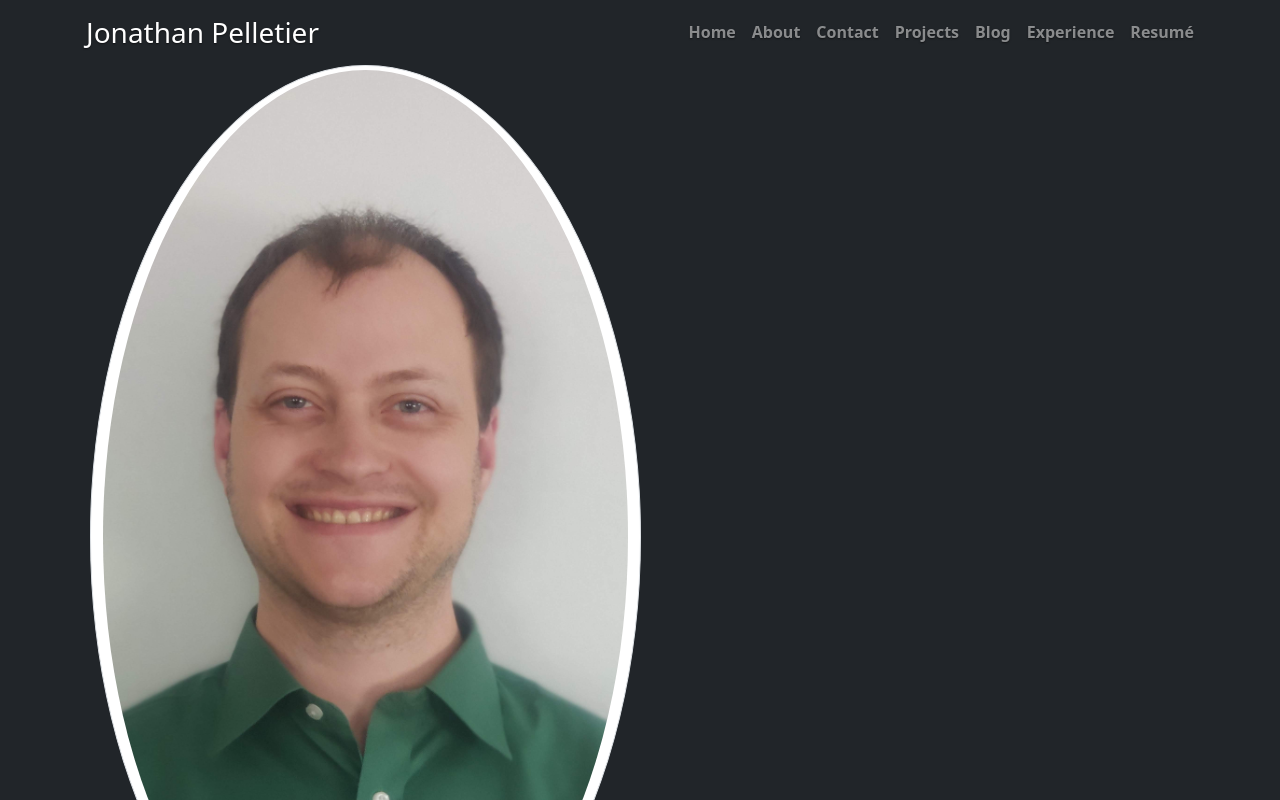
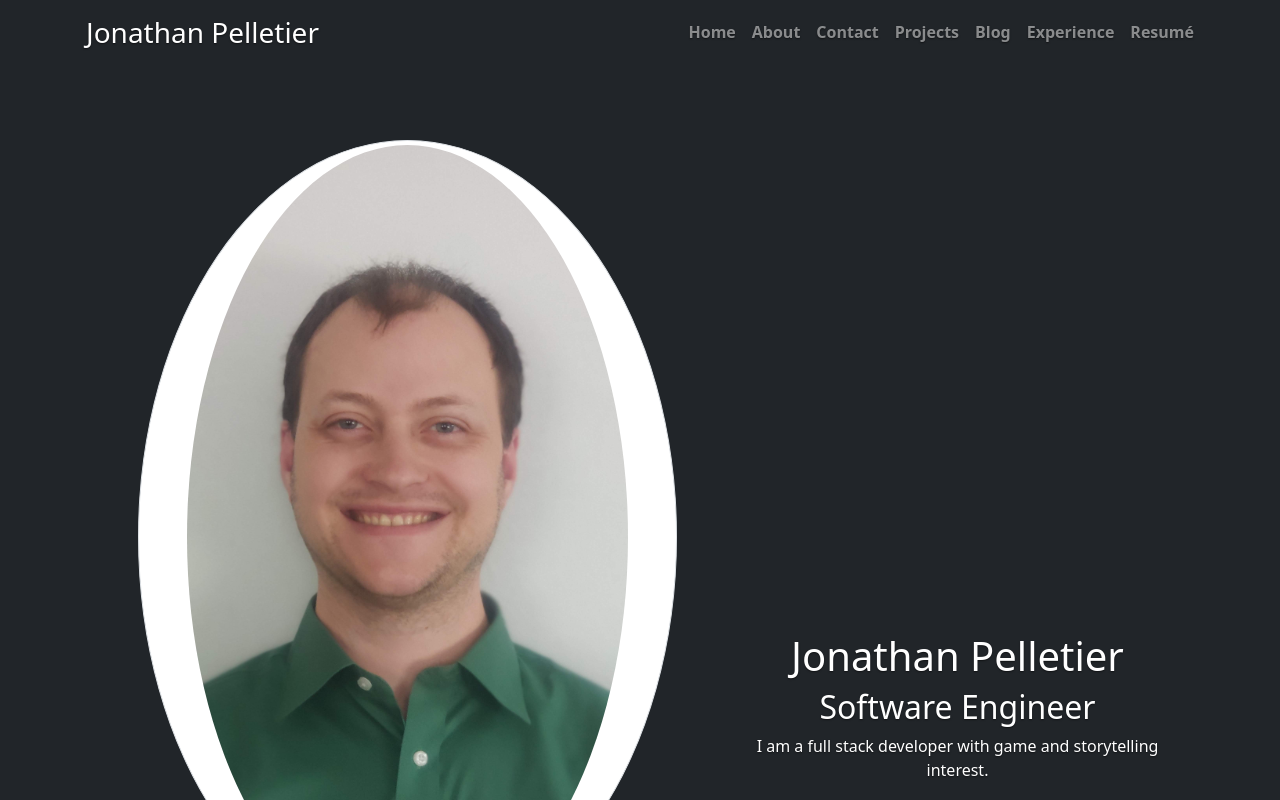
Before and after one commit to Funmungus/funmungus.github.io, a React (Vite) app in the folder project/: page / in a window 1280 px wide. Shown: the top 800 px of the page. Built offline with nearby package versions, Linux system fonts and the light colour scheme.

Commit message:
Update intro text

```diff
--- a/project/src/App.tsx
+++ b/project/src/App.tsx
@@ -40,12 +40,16 @@ function App() {
           <section id="spacer"></section>
           <div className="row align-items-start mb-3">
             <img
-              className="col img-thumbnail rounded-circle w-25 h-25"
+              className="col img-thumbnail rounded-circle w-25 px-5 mx-5"
               src={portraitImg}
               alt="profile picture"
             ></img>
             <div className="col align-self-end">
               <h1>Jonathan Pelletier</h1>
+              <h2>Software Engineer</h2>
+              <p className="subtitle">
+                I am a full stack developer with game and storytelling interest.
+              </p>
               <p className="lead">
                 Hello. This is the self introduction page for Jonathan
                 Pelletier. Nothing is here yet. Please look forward to it.
```
